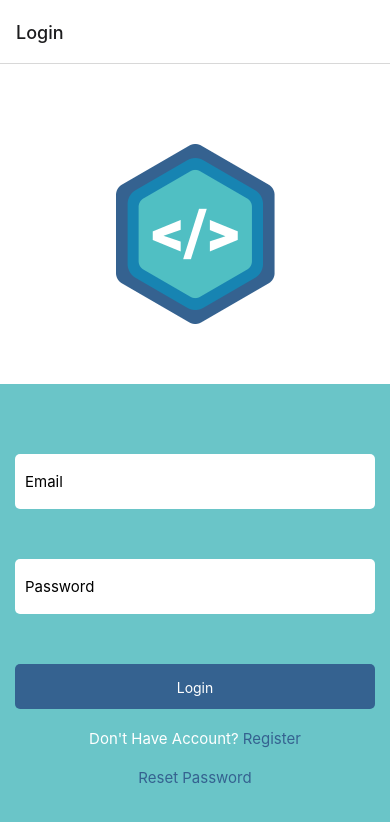
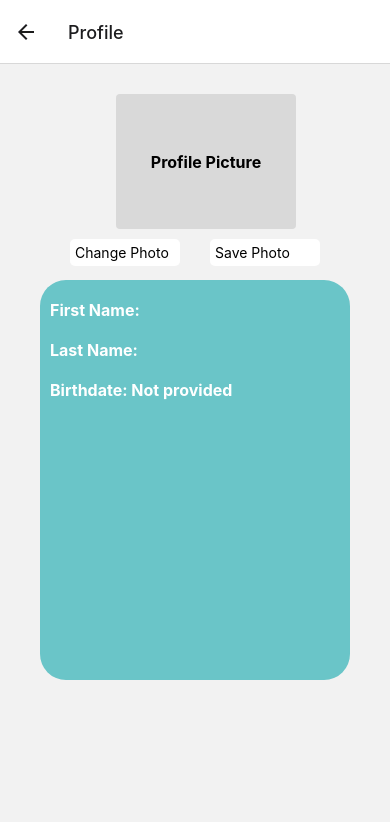
Before and after one commit to RedonaKo/task-management, a React Native app: screen /Profile in a window 390 px wide. Shown: the top 822 px of the page. Built offline with nearby package versions, Linux system fonts and the light colour scheme.

Commit message:
added changes

```diff
--- a/App.js
+++ b/App.js
@@ -9,6 +9,8 @@ import AdminTabs from './components/AdminTabs';
 import UserTabs from './components/UserTabs';
 import AddTask from './screens/AddTask';
 import TaskDetails from './screens/TaskDetails';
+import ProfileScreen from './screens/ProfileScreen';
+
 const Stack = createNativeStackNavigator();
 
 export default function App() {
@@ -35,6 +37,7 @@ export default function App() {
                 <Stack.Screen name="Reset" component={ResetPw}/>
                 <Stack.Screen name="AddTask" component={AddTask}/>
                 <Stack.Screen name='TaskDetails' component={TaskDetails}/>
+                <Stack.Screen name='Profile' component={ProfileScreen}/>
             </Stack.Navigator>
         </NavigationContainer>
     </AuthProvider>
--- a/components/AdminTabs.js
+++ b/components/AdminTabs.js
@@ -5,12 +5,12 @@ import ReportScreen from '../screens/ReportScreen';
 import {createBottomTabNavigator } from '@react-navigation/bottom-tabs';
 import Ionicons from '@expo/vector-icons/Ionicons';
 import { createNativeStackNavigator } from '@react-navigation/native-stack';
-import { StyleSheet, Text, View } from 'react-native';
+import { StyleSheet, Text, Touchable, TouchableOpacity, View } from 'react-native';
 
 const Tab = createBottomTabNavigator();
 const Stack = createNativeStackNavigator();
 
-const AdminHeader = ({name, lastName}) => {
+const AdminHeader = ({name, lastName, navigation}) => {
     const initialName = name ? name[0].toUpperCase() : '';
     const initialLastName = lastName ? lastName[0].toUpperCase() : '';
 
@@ -18,13 +18,16 @@ const AdminHeader = ({name, lastName}) => {
     <View style={styles.headerContainer}>
       <Text style={styles.headerText}>Admin Page</Text>
      <View style={styles.container}>
-        <Text style={styles.text}>{initialName + initialLastName}</Text>
+
+      <TouchableOpacity onPress={() => navigation.navigate('Profile')}>
+          <Text style={styles.text}>{initialName + initialLastName}</Text>
+      </TouchableOpacity>
       </View>
     </View>
   );
 }
 
-const AdminTabs = ({route}) => {
+const AdminTabs = ({navigation, route}) => {
     const { name, lastName } = route.params;
 
     return (
@@ -33,7 +36,7 @@ const AdminTabs = ({route}) => {
                 name='Admin Tabs'
                 component={BottomTabs}
                 options={{
-                    header: () => <AdminHeader name={name} lastName={lastName}/>,
+                    header: () => <AdminHeader name={name} lastName={lastName} navigation={navigation}/>,
                     headerStyle:{backgroundColor:'#6AC5C8'}
                 }}
             />
--- a/components/UserTabs.js
+++ b/components/UserTabs.js
@@ -1,6 +1,6 @@
 import { createBottomTabNavigator } from '@react-navigation/bottom-tabs';
 import React from 'react';
-import { View, Text, StyleSheet } from 'react-native';
+import { View, Text, StyleSheet,TouchableOpacity } from 'react-native';
 import { createNativeStackNavigator } from '@react-navigation/native-stack';
 import Tasks from '../screens/Tasks';
 import ReportScreen from '../screens/ReportScreen';
@@ -11,7 +11,7 @@ import Ionicons from '@expo/vector-icons/Ionicons';
 const Tab = createBottomTabNavigator();
 const Stack = createNativeStackNavigator();
 
-const CustomHeader = ({ name, lastName}) => {
+const CustomHeader = ({ name, lastName, navigation}) => {
     const initialName = name ? name[0].toUpperCase() : '';
     const initialLastName = lastName ? lastName[0].toUpperCase() : '';
 
@@ -19,13 +19,15 @@ const CustomHeader = ({ name, lastName}) => {
     <View style={styles.headerContainer}>
       <Text style={styles.headerText}>User Page</Text>
       <View style={styles.container}>
-        <Text style={styles.text}>{initialName + initialLastName}</Text>
+        <TouchableOpacity onPress={() => navigation.navigate('Profile')}>
+          <Text style={styles.text}>{initialName + initialLastName}</Text>
+        </TouchableOpacity>
       </View>
     </View>
   );
 };
 
-const UserTabs = ({route}) => {
+const UserTabs = ({navigation, route}) => {
   const { name, lastName } = route.params;
 
   return (
@@ -34,7 +36,7 @@ const UserTabs = ({route}) => {
         name="UserTabs"
         component={BottomTab}
         options={{
-          header: () => <CustomHeader name={name} lastName={lastName} />,
+          header: () => <CustomHeader name={name} lastName={lastName} navigation={navigation}/>,
           headerStyle: { backgroundColor: '#6AC5C8' },
         }}
       />
--- a/context/authContext.js
+++ b/context/authContext.js
@@ -8,6 +8,7 @@ export const AuthProvider = ({ children }) => {
     const [userRole, setUserRole] = useState(null);
     const [userName, setUserName] = useState(null);
     const [userLastName, setUserLastName] = useState(null);
+    const [userBirthdate, setUserBirthdate] = useState(null);
 
     useEffect(() => {
         const loadUserData = async () => {
@@ -16,11 +17,13 @@ export const AuthProvider = ({ children }) => {
                 const role = await AsyncStorage.getItem('userRole');
                 const name = await AsyncStorage.getItem('userName') || '';
                 const lastName = await AsyncStorage.getItem('userLastName') || '';
+                const birthdate = await AsyncStorage.getItem('userBirthdate') || '';
 
                 if (token) setUserToken(token);
                 if (role) setUserRole(role);
                 setUserName(name);
                 setUserLastName(lastName);
+                setUserBirthdate(birthdate);
             } catch (error) {
                 console.error('Failed to load user data:', error);
             }
@@ -29,9 +32,9 @@ export const AuthProvider = ({ children }) => {
         loadUserData();
     }, []);
 
-    const signIn = async (token, role, name, lastName) => {
+    const signIn = async (token, role, name, lastName, birthdate) => {
         try {
-            if (!token || !role || !name || !lastName) {
+            if (!token || !role || !name || !lastName || !birthdate) {
                 throw new Error('Missing required parameters.');
             }
 
@@ -39,9 +42,13 @@ export const AuthProvider = ({ children }) => {
             await AsyncStorage.setItem('userRole', role);
             await AsyncStorage.setItem('userName', name);
             await AsyncStorage.setItem('userLastName', lastName);
+            await AsyncStorage.setItem('userBirthdate', birthdate || '');
 
             setUserToken(token);
             setUserRole(role);
+            setUserName(name);
+            setUserLastName(lastName);
+            setUserBirthdate(birthdate);
         } catch (error) {
             console.error('Failed to sign in:', error);
         }
@@ -53,18 +60,20 @@ export const AuthProvider = ({ children }) => {
             await AsyncStorage.removeItem('userRole');
             await AsyncStorage.removeItem('userName');
             await AsyncStorage.removeItem('userLastName');
+            await AsyncStorage.removeItem('userBirthdate');
 
             setUserToken(null);
             setUserRole(null);
             setUserName(null);
             setUserLastName(null);
+            setUserBirthdate(null);
         } catch (error) {
             console.error('Failed to sign out:', error);
         }
     };
 
     return (
-        <AuthContext.Provider value={{ userToken, userRole, userName, userLastName, signIn, signOut }}>
+        <AuthContext.Provider value={{ userToken, userRole, userName, userLastName, userBirthdate, signIn, signOut }}>
             {children}
         </AuthContext.Provider>
     );
--- a/package.json
+++ b/package.json
@@ -28,6 +28,7 @@
     "react": "18.2.0",
     "react-country-state-city": "^1.1.3",
     "react-native": "0.74.5",
+    "react-native-image-picker": "^7.1.2",
     "react-native-toast-message": "^2.2.0",
     "react-native-vector-icons": "^10.1.0"
   },
--- a/screens/LoginScreen.js
+++ b/screens/LoginScreen.js
@@ -3,6 +3,7 @@ import { View, Text, TextInput, TouchableOpacity, Alert, StyleSheet, ScrollView,
 import { AuthContext } from '../context/authContext';
 import { loginUser, getUserData } from '../util/firebase';
 import { useNavigation } from '@react-navigation/native';
+import { StatusBar } from 'expo-status-bar';
 
 export default function LoginScreen() {
     const [email, setEmail] = useState('');
@@ -44,17 +45,18 @@ export default function LoginScreen() {
         const result = await loginUser(email, password);
         if (result && result.token) {
             const { userData } = result;
-            const { role, Name, LastName } = userData;
+            const { role, Name, LastName, birthdate } = userData;
 
             // Debugging logs
             console.log('User data fetched:', userData);
             console.log('Role:', role);
             console.log('Name:', Name);
             console.log('LastName:', LastName);
+            console.log('Birthdate:', birthdate);
 
             // Ensure Name and LastName are passed to signIn
-            if (Name && LastName) {
-                await signIn(result.token, role, Name, LastName);
+            if (Name && LastName && birthdate) {
+                await signIn(result.token, role, Name, LastName, birthdate);
                 if (role === 'admin') {
                     navigation.navigate('AdminHome',  { name: Name, lastName: LastName });
                 } else {
--- a/screens/ProfileScreen.js
+++ b/screens/ProfileScreen.js
@@ -1,9 +1,194 @@
-import { View } from "react-native";
+import {
+  View,
+  Text,
+  StyleSheet,
+  Image,
+  TouchableOpacity,
+  Alert,
+  Linking
+} from "react-native";
+import React, { useState, useContext, useEffect } from "react";
+import * as ImagePicker from 'expo-image-picker';
+import {AuthContext} from '../context/authContext';
+import * as FileSystem from 'expo-file-system';
+import {changeImagefunction, firebase, registerUser} from '../util/firebase';
 
-export default function ProfileScreen(){
-    return(
-        <View>
+function ProfileScreen() {
+    const { userName, userLastName, userBirthdate } = useContext(AuthContext);
+    const [selectedImage, setSelectedImage] = useState(null);
+    const [base64Image, setBase64Image] = useState(null);
 
-        </View>
+
+    const handleChoosePhoto = async () => {
+        try {
+            const cameraPermission = await ImagePicker.requestCameraPermissionsAsync();
+            const mediaLibraryPermission = await ImagePicker.requestMediaLibraryPermissionsAsync();
+
+            if (cameraPermission.status !== 'granted' || mediaLibraryPermission.status !== 'granted') {
+                Alert.alert(
+                    'Permission Required',
+                    'This app needs camera and gallery permissions to function properly.',
+                    [
+                        { text: 'Cancel', style: 'cancel' },
+                        { text: 'Open Settings', onPress: () => Linking.openSettings() },
+                    ]
+                );
+                return;
+            }
+
+            const options = ['Take Photo', 'Choose from Gallery', 'Cancel'];
+            const response = await new Promise((resolve) => {
+                Alert.alert('Select an Option', '', [
+                    { text: options[0], onPress: () => resolve('camera') },
+                    { text: options[1], onPress: () => resolve('gallery') },
+                    { text: options[2], onPress: () => resolve('cancel') },
+                ]);
+            });
+
+            if (response === 'cancel') {
+                return;
+            }
+
+            let result;
+            if (response === 'camera') {
+                result = await ImagePicker.launchCameraAsync({
+                    mediaTypes: ImagePicker.MediaTypeOptions.All,
+                    allowsEditing: true,
+                    aspect: [4, 3],
+                    quality: 1,
+                    base64:true
+                });
+            } else if (response === 'gallery') {
+                result = await ImagePicker.launchImageLibraryAsync({
+                    mediaTypes: ImagePicker.MediaTypeOptions.All,
+                    allowsEditing: true,
+                    aspect: [4, 3],
+                    quality: 1,
+                    base64:true
+                });
+            }
+
+            if (!result.canceled) {
+                setSelectedImage(result.assets[0].uri);
+                setBase64Image(result.assets[0].base64);
+            }
+        } catch (error) {
+            console.error('Error picking image:', error.message);
+        }
+    };
+
+    const displayBirthdate = userBirthdate
+        ? new Date(userBirthdate).toLocaleDateString()
+        : 'Not provided';
+
+
+    const handleSaveProfile = async () => {
+        if(base64Image){
+            try{
+                await changeImagefunction(
+                    base64Image,
+                );
+                Alert.alert('Profile Updated', 'Your profile picture has been saved');
+            }catch (error){
+                console.error('Error saving profile:', error.message);
+            }
+        }else{
+            Alert.alert('No image', 'Please select an image first');
+        }
+        console.log('Image changed:' , base64Image);
+    };
+
+    return (
+        <>
+            <View style={styles.container}>
+                {selectedImage ? (
+                    <Image
+                        style={styles.imageProfile}
+                        source={{uri: selectedImage}}
+                    />
+                ) : (
+                    <Text style={styles.txtProfile}>Profile Picture</Text>
+                )}
+            </View>
+            <View style={styles.photoDetails}>
+                <TouchableOpacity style={styles.editTxt} onPress={handleChoosePhoto}>
+                    <Text>Change Photo</Text>
+                </TouchableOpacity>
+                <TouchableOpacity style={styles.editTxt2} onPress={handleSaveProfile}>
+                    <Text>Save Photo</Text>
+                </TouchableOpacity>
+            </View>
+            <View style={styles.cardPersonal}>
+                <Text style={styles.txtPersonal}>First Name: {userName}</Text>
+                <Text style={styles.txtPersonal}>Last Name: {userLastName}</Text>
+                <Text style={styles.txtPersonal}>Birthdate: {displayBirthdate}</Text>
+            </View>
+        </>
     );
 }
+
+export default ProfileScreen;
+
+const styles = StyleSheet.create({
+    container: {
+        backgroundColor: '#D9D9D9',
+        height: 135,
+        width: 180,
+        marginTop: 30,
+        justifyContent: 'center',
+        alignItems: 'center',
+        marginLeft: 116,
+        borderRadius: 4
+    },
+
+    cardPersonal: {
+        backgroundColor: '#6AC5C8',
+        height: 400,
+        marginTop: 4,
+        marginBottom: 40,
+        marginLeft: 40,
+        marginRight: 40,
+        borderRadius: 26,
+        PADDING:20,
+    },
+    txtPersonal: {
+        paddingLeft: 10,
+        marginTop: 20,
+        fontSize: 16,
+        color: '#fff',
+        fontWeight: 'bold'
+    },
+    txtProfile: {
+        fontWeight: 'bold',
+        fontSize: 16
+    },
+    imageProfile: {
+        height: 135,
+        width: 180,
+        borderRadius:4,
+    },
+    photoDetails:{
+        flexDirection:'row',
+        justifyContent:'space-between',
+        marginLeft:70,
+        marginRight:70,
+    },
+    editTxt:{
+        backgroundColor:'#fff',
+        width:110,
+        textAlign:'center',
+        marginTop:10,
+        padding:5,
+        borderRadius:5,
+        marginBottom:10
+    },
+    editTxt2:{
+        backgroundColor:'#fff',
+        width:110,
+        textAlign:'center',
+        marginTop:10,
+        padding:5,
+        borderRadius:5,
+        marginBottom:10
+    }
+});
--- a/screens/RegisterScreen.js
+++ b/screens/RegisterScreen.js
@@ -1,5 +1,15 @@
 import React, { useState, useEffect } from 'react';
-import { View, Text, TouchableOpacity, Image, TextInput, ScrollView, StyleSheet, Modal, Alert } from 'react-native';
+import {
+  View,
+  Text,
+  TouchableOpacity,
+  Image,
+  TextInput,
+  ScrollView,
+  StyleSheet,
+  Modal,
+  Alert
+} from 'react-native';
 import DateTimePicker from '@react-native-community/datetimepicker';
 import { Country, State, City } from 'country-state-city';
 import { Picker } from '@react-native-picker/picker';
@@ -18,6 +28,7 @@ const RegisterScreen = ({ navigation }) => {
   const [birthdate, setBirthdate] = useState(new Date());
   const [showDatePicker, setShowDatePicker] = useState(false);
   const [showStatePicker, setShowStatePicker] = useState(false);
+  const [showCountryPicker, setShowCountryPicker] = useState(false); // Added state
 
   const [name, setName] = useState('');
   const [lastName, setLastName] = useState('');
@@ -34,12 +45,14 @@ const RegisterScreen = ({ navigation }) => {
     setState('');
     setCity('');
   }, [country]);
+
   useEffect(() => {
     if (state) {
       setCities(City.getCitiesOfState(country, state));
       setCity('');
     }
   }, [state]);
+
   const onDateChange = (event, selectedDate) => {
     setShowDatePicker(false);
     if (selectedDate) {
@@ -91,6 +104,7 @@ const RegisterScreen = ({ navigation }) => {
       console.error('Error picking image:', error.message);
     }
   };
+
   // Convert Image to Base64
   const convertToBase64 = async (imageUri) => {
     try {
@@ -100,6 +114,7 @@ const convertToBase64 = async (imageUri) => {
       console.log('Error converting image to base64:', error.message);
     }
   };
+
   // Validation
   const validateInputs = () => {
     const newErrors = {};
@@ -113,10 +128,21 @@ const convertToBase64 = async (imageUri) => {
     setErrors(newErrors);
     return Object.keys(newErrors).length === 0;
   };
+
   // Handle submit button
   const handleButtonSubmit = async () => {
     if (validateInputs()) {
       try {
+        console.log('Submitting registration with data:', {
+        email,
+        name,
+        lastName,
+        birthdate: birthdate.toISOString(),
+        country,
+        state,
+        city,
+        base64Image,
+      });
         const token = await registerUser(email, password, name, lastName, birthdate.toISOString(), country, state, city, base64Image, 'admin' );
         if (token) {
           Toast.show({
@@ -129,31 +155,52 @@ const convertToBase64 = async (imageUri) => {
         }
       } catch (error) {
         console.error('Error during registration:', error.message);
+        Toast.show({
+          type: 'error',
+          text1: 'Registration Failed',
+          text2: error.message,
+        });
       }
+    } else {
+      Toast.show({
+        type: 'error',
+        text1: 'Validation Error',
+        text2: 'Please correct the highlighted fields.',
+      });
     }
   };
+
   return (
     <ScrollView contentContainerStyle={styles.container}>
-       <Image source={selectedImage ? { uri: selectedImage } : require('../assets/Image/icon1.png')} style={styles.iconImage} />
+      <Image
+        source={selectedImage ? { uri: selectedImage } : require('../assets/Image/icon1.png')}
+        style={styles.iconImage}
+      />
 
       <TouchableOpacity style={styles.chooseImageButton} onPress={handleChoosePhoto}>
         <Text style={styles.buttonText}>Choose Image</Text>
       </TouchableOpacity>
+
       <View style={styles.view}>
+        {/* Name Input */}
         <TextInput
-          style={styles.inputName}
+          style={[styles.inputName, errors.name && styles.errorInput]}
           placeholder="Name"
           value={name}
           onChangeText={setName}
         />
         {errors.name && <Text style={styles.errorText}>{errors.name}</Text>}
+
+        {/* Last Name Input */}
         <TextInput
-          style={styles.input}
+          style={[styles.input, errors.lastName && styles.errorInput]}
           placeholder="Last Name"
           value={lastName}
           onChangeText={setLastName}
         />
         {errors.lastName && <Text style={styles.errorText}>{errors.lastName}</Text>}
+
+        {/* Birthdate Picker */}
         <TouchableOpacity
           style={styles.dateInput}
           onPress={() => setShowDatePicker(true)}
@@ -170,6 +217,8 @@ const convertToBase64 = async (imageUri) => {
             onChange={onDateChange}
           />
         )}
+
+        {/* Country Picker */}
         <TouchableOpacity
           style={styles.pickerInput}
           onPress={() => setShowCountryPicker(true)}
@@ -201,12 +250,14 @@ const convertToBase64 = async (imageUri) => {
             </View>
           </Modal>
         )}
+
+        {/* State Picker */}
         <TouchableOpacity
           style={styles.pickerInput}
           onPress={() => setShowStatePicker(true)}
         >
           <Text style={styles.pickerText}>
-            {State.getStateByCodeAndCountry(state, country)?.name || 'Select city'}
+            {State.getStateByCodeAndCountry(state, country)?.name || 'Select State'}
           </Text>
         </TouchableOpacity>
         {showStatePicker && (
@@ -232,40 +283,50 @@ const convertToBase64 = async (imageUri) => {
             </View>
           </Modal>
         )}
+
+        {/* Email Input */}
         <TextInput
-          style={styles.input}
+          style={[styles.input, errors.email && styles.errorInput]}
           placeholder="Email"
           value={email}
           onChangeText={setEmail}
+          keyboardType="email-address"
+          autoCapitalize="none"
         />
         {errors.email && <Text style={styles.errorText}>{errors.email}</Text>}
+
+        {/* Password Input */}
         <TextInput
-          style={styles.input}
+          style={[styles.input, errors.password && styles.errorInput]}
           placeholder="Password"
           secureTextEntry
           value={password}
           onChangeText={setPassword}
         />
         {errors.password && <Text style={styles.errorText}>{errors.password}</Text>}
+
+        {/* Confirm Password Input */}
         <TextInput
-          style={styles.input}
+          style={[styles.input, errors.confirmPassword && styles.errorInput]}
           placeholder="Confirm Password"
           secureTextEntry
           value={confirmPassword}
           onChangeText={setConfirmPassword}
         />
         {errors.confirmPassword && <Text style={styles.errorText}>{errors.confirmPassword}</Text>}
+
+        {/* Submit Button */}
         <TouchableOpacity style={styles.submitButton} onPress={handleButtonSubmit}>
           <Text style={styles.buttonText}>Submit</Text>
         </TouchableOpacity>
+      </View>
 
-        <TouchableOpacity style={styles.submitButton} onPress={(handleSubmit) => navigation.navigate('Home')}>
-          <Text style={styles.buttonText}>Submit</Text>
-        </TouchableOpacity>
-      </View>
+      {/* Toast Messages */}
+      <Toast />
     </ScrollView>
   );
 };
+
 const styles = StyleSheet.create({
   container: {
     flexGrow: 1,
@@ -276,7 +337,8 @@ const styles = StyleSheet.create({
   },
   iconImage: {
     width: 158,
-    height: 180,
+    height: 158,
+    borderRadius: 79,
     marginBottom: 50,
   },
   chooseImageButton: {
@@ -355,7 +417,6 @@ const styles = StyleSheet.create({
     justifyContent: 'center',
     marginBottom: 15,
     backgroundColor: '#fff',
-    justifyContent: 'center',
     paddingVertical: 10,
   },
   pickerText: {
@@ -379,5 +440,9 @@ const styles = StyleSheet.create({
     alignSelf: 'flex-start',
     marginLeft: '10%',
   },
+  errorInput: {
+    borderColor: 'red',
+  },
 });
+
 export default RegisterScreen;
--- a/util/firebase.js
+++ b/util/firebase.js
@@ -28,7 +28,7 @@ export async function registerUser(email, password, name, lastName, birthday, co
             Country: country,
             State: state,
             Image: base64Image,
-            Role: role
+            Role: role,
         });
 
         console.log("User data saved in Realtime Database.");
@@ -44,6 +44,23 @@ export async function registerUser(email, password, name, lastName, birthday, co
             Alert.alert('Registration failed', 'An unexpected error occurred. Please try again.');
         }
         return null;
+    }
+}
+
+export async function changeImagefunction(base64Image){
+    const url = `https://identitytoolkit.googleapis.com/v1/accounts:signUp?key=${API_KEY}`;
+        try {
+            const response = await axios.post(url, {
+                email: email,
+                password: password,
+                returnSecureToken: true,
+            });
+        const userId = response.data.localId;
+        await axios.put(`https://task-menagement-64e90-default-rtdb.firebaseio.com/User/${userId}.json`, {
+            changeImage:base64Image
+        });
+    }catch(error){
+        console.log('image didnt convert to base64')
     }
 }
 
@@ -66,24 +83,22 @@ export async function loginUser(email, password) {
         // Fetch user data from Firebase Realtime Database
         const userResponse = await axios.get(`https://task-menagement-64e90-default-rtdb.firebaseio.com/User/${userId}.json`);
 
+
         const userData = userResponse.data;
-
-        // Add null checks
-        if (!userData) {
-            Alert.alert('Data Error', 'User data is missing or incomplete.');
-            return null;
-        }
 
         const role = userData.Role || 'user';
         const name = userData.Name || 'Unknown';
         const lastName = userData.LastName || 'Unknown';
-
+        const birthdate = userData.Birthday || '';
 
         return {
             token,
             userData: {
                 ...userData,
                 role,
+                Name:name,
+                LastName: lastName,
+                birthdate,
             },
         };
     } catch (error) {
```
Also changed, not shown: 1 other file (tests, documents, lock files or other folders). Lines whose indentation alone changed are shown as unchanged.
